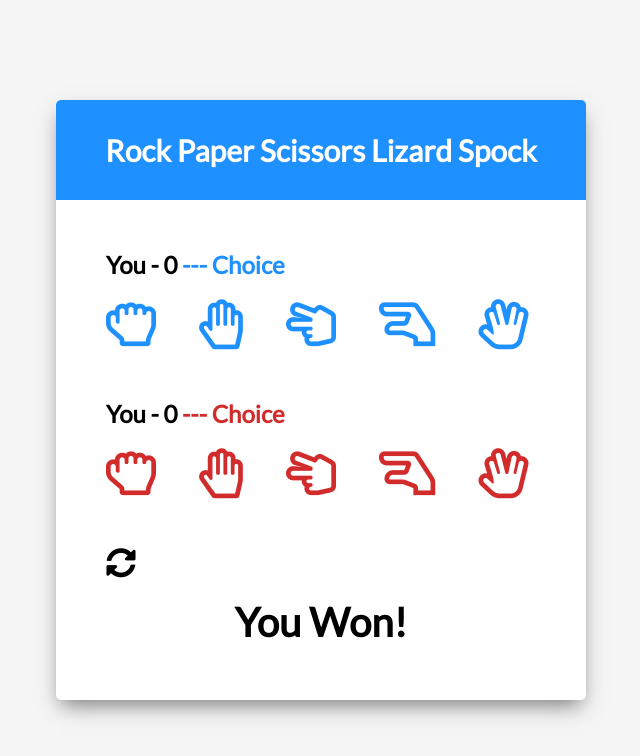
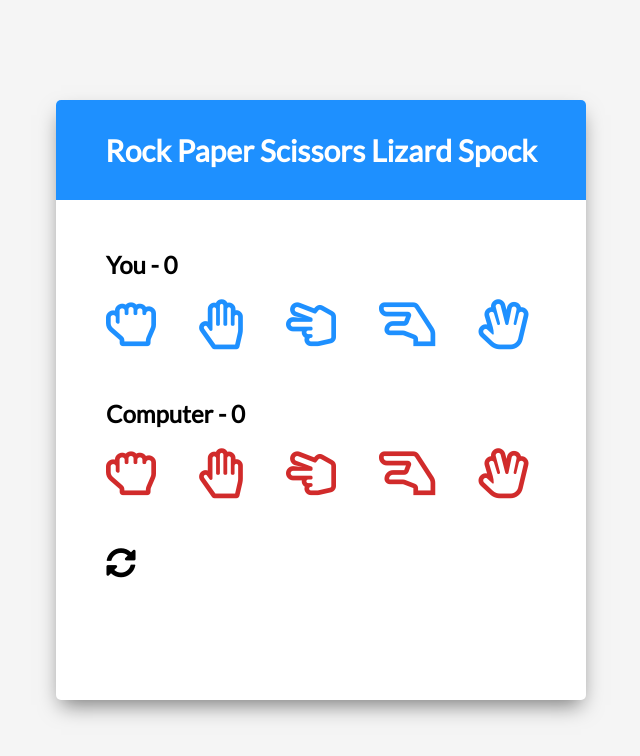
Before and after one commit to russellbot/spock-rock-game, a plain HTML site: page index.html in a window 1280 px wide. Shown: the whole page, without its empty margins (319-959 px from the left). Drawn offline with Linux system fonts and the light colour scheme.

Commit message:
reset function

```diff
--- a/index.html
+++ b/index.html
@@ -16,7 +16,7 @@
         </div>
         <!-- Player Container -->
         <div class="player-container" id="player">
-            <h2>You - <span id="playerScore">0</span><span class="choice" id="playerChoice"> --- Choice</span></h2>
+            <h2>You - <span id="playerScore"></span><span class="choice" id="playerChoice"></span></h2>
             <i class="far fa-hand-rock" title="Rock" id="playerRock" onclick="select('rock')"></i>
             <i class="far fa-hand-paper" title="Paper" id="playerPaper" onclick="select('paper')"></i>
             <i class="far fa-hand-scissors" title="Scissors" id="playerScissors" onclick="select('scissors')"></i>
@@ -25,7 +25,7 @@
         </div>
         <!-- Computer Container -->
         <div class="player-container" id="computer">
-            <h2>You - <span id="computerScore">0</span><span class="choice" id="computerChoice"> --- Choice</span></h2>
+            <h2>Computer - <span id="computerScore"></span><span class="choice" id="computerChoice"></span></h2>
             <i class="far fa-hand-rock" title="Rock" id="computerRock"></i>
             <i class="far fa-hand-paper" title="Paper" id="computerPaper"></i>
             <i class="far fa-hand-scissors" title="Scissors" id="computerScissors"></i>
@@ -33,10 +33,10 @@
             <i class="far fa-hand-spock" title="Spock" id="computerSpock"></i>
         </div>
         <!-- Reset -->
-        <i class="fas fa-sync-alt reset-icon" title="Reset"></i>
+        <i class="fas fa-sync-alt reset-icon" title="Reset"onclick="resetAll()"></i>
         <!-- Results Text -->
         <div class="result-container">
-            <h3 class="result-text" id="resultText">You Won!</h3>
+            <h3 class="result-text" id="resultText"></h3>
         </div>
     </div>
     <!-- Script -->
--- a/script.js
+++ b/script.js
@@ -36,6 +36,19 @@ function resetSelected() {
     icon.classList.remove('selected');
   });
 }
+
+// Reset Score and playerChoice/computerChoice
+function resetAll() {
+  playerScoreNumber = 0;
+  computerScoreNumber = 0;
+  playerScoreEl.textContent = playerScoreNumber;
+  computerScoreEl.textContent = computerScoreNumber;
+  playerChoiceEl.textContent = '';
+  computerChoiceEl.textContent = '';
+  resultText.textContent = "";
+  resetSelected();
+}
+
 
 // Random computer choice
 function computerRandomChoice() {
@@ -83,12 +96,10 @@ function displayComputerChoice() {
 
 // Check result, increase scores, update resultText
 function updateScore(playerChoice) {
-  console.log(playerChoice, computerChoice);
   if (playerChoice === computerChoice) {
     resultText.textContent = "It's a tie.";
   } else {
     const choice = choices[playerChoice];
-    console.log(choice.defeats.indexOf(computerChoice));
     if (choice.defeats.indexOf(computerChoice) > -1) {
       resultText.textContent = "You Won!";
       playerScoreNumber++;
@@ -138,3 +149,6 @@ function select(playerChoice) {
       break;
   }
 }
+
+// On startup
+resetAll();
```
